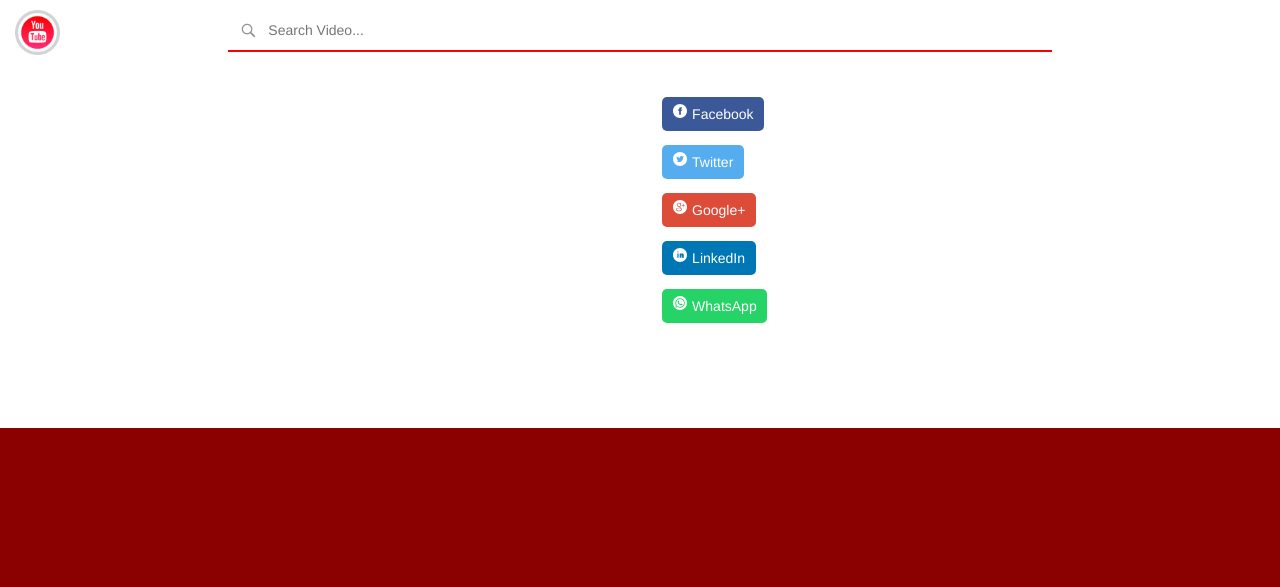
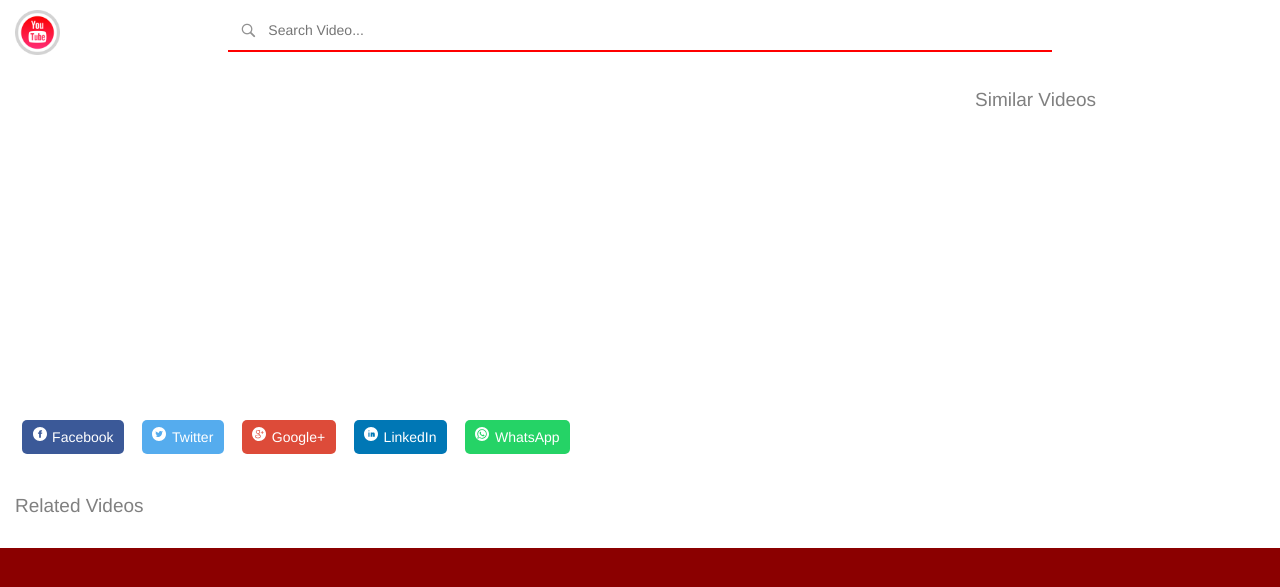
Before and after one commit to YtQck/ytqck.github.io, a Jekyll site: the page built from index.html, in a window 1280 px wide. Shown: the top 587 px of the page. Built offline with Jekyll 4.4.1, drawn with Linux system fonts in a browser that asks for light colours; Markdown is read by kramdown in place of the engine named in the settings.

Commit message:
related videos add, title change remove, app icon add, share buttons pos change, speed decrease

```diff
--- a/_includes/player.html
+++ b/_includes/player.html
@@ -3,12 +3,6 @@
     <div class="col-md-6">
       <div class="embed-responsive embed-responsive-16by9" id="YTPlayer">
       </div>
-    </div>
-    <div class="col-md-2">
-      <div id="title"></div>
-      <div id="channel"></div>
-      <div id="viewCount"></div>
-      <div id="likeCount"></div>
       <div id="share">
         <!-- Sharingbutton Facebook -->
         <a class="resp-sharing-button__link" href=" " target="_blank" aria-label="Facebook" id="facebook">
@@ -41,10 +35,17 @@
           <div class="resp-sharing-button resp-sharing-button--whatsapp resp-sharing-button--medium"><div aria-hidden="true" class="resp-sharing-button__icon resp-sharing-button__icon--solidcircle">
             <svg xmlns="http://www.w3.org/2000/svg" height="24" width="24" viewBox="0 0 24 24"><path d="m12 0c-6.6 0-12 5.4-12 12s5.4 12 12 12 12-5.4 12-12-5.4-12-12-12zm0 3.8c2.2 0 4.2 0.9 5.7 2.4 1.6 1.5 2.4 3.6 2.5 5.7 0 4.5-3.6 8.1-8.1 8.1-1.4 0-2.7-0.4-3.9-1l-4.4 1.1 1.2-4.2c-0.8-1.2-1.1-2.6-1.1-4 0-4.5 3.6-8.1 8.1-8.1zm0.1 1.5c-3.7 0-6.7 3-6.7 6.7 0 1.3 0.3 2.5 1 3.6l0.1 0.3-0.7 2.4 2.5-0.7 0.3 0.099c1 0.7 2.2 1 3.4 1 3.7 0 6.8-3 6.9-6.6 0-1.8-0.7-3.5-2-4.8s-3-2-4.8-2zm-3 2.9h0.4c0.2 0 0.4-0.099 0.5 0.3s0.5 1.5 0.6 1.7 0.1 0.2 0 0.3-0.1 0.2-0.2 0.3l-0.3 0.3c-0.1 0.1-0.2 0.2-0.1 0.4 0.2 0.2 0.6 0.9 1.2 1.4 0.7 0.7 1.4 0.9 1.6 1 0.2 0 0.3 0.001 0.4-0.099s0.5-0.6 0.6-0.8c0.2-0.2 0.3-0.2 0.5-0.1l1.4 0.7c0.2 0.1 0.3 0.2 0.5 0.3 0 0.1 0.1 0.5-0.099 1s-1 0.9-1.4 1c-0.3 0-0.8 0.001-1.3-0.099-0.3-0.1-0.7-0.2-1.2-0.4-2.1-0.9-3.4-3-3.5-3.1s-0.8-1.1-0.8-2.1c0-1 0.5-1.5 0.7-1.7s0.4-0.3 0.5-0.3z"/></svg></div>WhatsApp</div>
         </a>
-
       </div>
     </div>
-    <div class="col-md-4">
+    <div class="col-md-3">
+      <div id="title"></div>
+      <div id="channel"></div>
+      <div id="viewCount"></div>
+      <div id="likeCount"></div>
+
+    </div>
+    <div class="col-md-3">
+      <h3 class="head">Similar Videos<h3>
       <div class="row">
         <div class="col-md-6 col-xs-6">
           <div id="secVid"></div>
--- /dev/null
+++ b/_includes/related.html
@@ -0,0 +1,10 @@
+<div class="container-fluid">
+  <h3 class="head">Related Videos<h3>
+  <div id="related" class="row">
+    <div id="related0" class="col-md-2 rel"></div>
+    <div id="related1" class="col-md-2 rel"></div>
+    <div id="related2" class="col-md-2 rel"></div>
+    <div id="related3" class="col-md-2 rel"></div>
+    <div class="col-md-4"></div>
+  </div>
+</div>
--- a/_includes/top.html
+++ b/_includes/top.html
@@ -1,7 +1,7 @@
 <nav class="container-fluid">
   <div class="row">
     <div class="col-md-2 col-xs-2 mainLogo">
-      <img src="main.png" align="center" alt="logo" class="responsive-img logo" width="45px" height="45px" class="mainLogo"/>
+      <img src="main.png" align="center" alt="logo" class="responsive-img logo" width="45px" height="45px" class="mainLogo" autocomplete="off" />
     </div>
     <div class="col-md-8 col-xs-10 serachForm">
       <input type="text" name="search" onKeyPress="video(document.getElementById('query').value)" onKeyUp="video(document.getElementById('query').value)" placeholder="Search Video..." class="query" id="query" list="items">
--- a/_layouts/default.html
+++ b/_layouts/default.html
@@ -3,8 +3,8 @@
   <head>
     <title>YtQck - YouTube Search Engine</title>
     <meta content="1 days" name="revisit-after">
- 	  <meta content="YouTube quick play with almost nil clicks and a better speed - not loading most of the shits and dumbs like ads." name="description">
- 	  <meta content="yt mini player, yt, mini, player, mini player, youtube mini, youtube mini player, youtube fast player, fast, adfree, youtube adfree, faster youtube, youtube, Dhruv Jain, DhruvJain, YouTube, Dhruv YouTube, YT, YouTube Fast Play, midhruvjaink yt, midhruvjaink youtube, youtube instant, ytinstant, Dhruv, midhruvjaink, Mukesh Jain, DatorLab, GitHub, StackOverFlow, Quora, dj, Dhruva Jain, ZeroPennyMovies, JECRC, Jaipur, India, JECRC College, Jaipur Engineering College and Research Center, RTDEEE," name="keywords">
+ 	  <meta content="YouTube Search Engine - quick play with almost nil clicks and a better speed - not loading most of the shits and dumbs like ads." name="description">
+ 	  <meta content="yt mini player, youtube search engine, search, engine, search engine, yt, mini, player, mini player, youtube mini, youtube mini player, youtube fast player, fast, adfree, youtube adfree, faster youtube, youtube, Dhruv Jain, DhruvJain, YouTube, Dhruv YouTube, YT, YouTube Fast Play, midhruvjaink yt, midhruvjaink youtube, youtube instant, ytinstant, Dhruv, midhruvjaink, Mukesh Jain, DatorLab, GitHub, StackOverFlow, Quora, dj, Dhruva Jain, ZeroPennyMovies, JECRC, Jaipur, India, JECRC College, Jaipur Engineering College and Research Center, RTDEEE," name="keywords">
  	  <meta name="google-site-verification" content="2txplprlPooZHfqxK-K6EismZ3svcuBWOjq9y4D8HXQ" />
  	  <link href='fav.png' rel='icon' type='image/x-icon'/>
     <meta name="viewport" content="width=device-width, initial-scale=1, maximum-scale=1, user-scalable=no">
@@ -20,11 +20,11 @@
     <link href="https://fonts.googleapis.com/icon?family=Material+Icons"
       rel="stylesheet">
   </head>
-
   <body>
     {% include top.html %}
     {% include player.html %}
+    {% include related.html %}
     {{content}}
-  <script type="text/javascript" src="scripts/index.js"></script>
+  	<script type="text/javascript" src="scripts/index.js"></script>
   </body>
 </html>
--- a/css/main.css
+++ b/css/main.css
@@ -52,6 +52,7 @@
 }
 .titleX{
   color: red;
+  font-size: 14px;
 }
 .linkTitleSim{
   text-decoration: none;
@@ -70,6 +71,9 @@
   text-decoration: none;
   color: #fff;
   margin: 0.5em
+}
+.resp-sharing-button__link:hover{
+  color: white;
 }
 
 .resp-sharing-button {
@@ -251,3 +255,19 @@
   background-color: #1DA851;
   border-color: #1DA851;
 }
+a:hover{
+  text-decoration: none;
+}
+
+/*related sec*/
+.titleR{
+  color: red;
+  font-size: 14px;
+}
+img.thumb{
+  padding: 10px;
+}
+.head{
+  color: grey;
+  font-size: 19px;
+}
--- a/scripts/index.js
+++ b/scripts/index.js
@@ -11,7 +11,7 @@
     getEl('YTPlayer', '<iframe id="ytplayer" type="text/html" src="https://www.youtube.com/embed/'+id+'?autoplay=1&color=white&showinfo=0&rel=0" allowfullscreen frameborder="0" class="embed-responsive-item"></iframe>');
   }
   function vdImage(no){
-    return '<a href="watch.html?'+no+'"><img class="responsive-img" width="100%" src="https://i.ytimg.com/vi/'+no+'/default.jpg" /></a>';
+    return '<a href="watch.html?'+no+'"><img class="responsive-img" width="120px" src="https://i.ytimg.com/vi/'+no+'/default.jpg" /></a>';
   }
 
   xhr.onreadystatechange = function() {
@@ -29,7 +29,6 @@
         var thVid = rss.items[2].id.videoId;
         var frthVid = rss.items[3].id.videoId;
         var fifthVid = rss.items[4].id.videoId;
-        //getEl('simHead', 'Similar Video Results');
         getEl('secVid', vdImage(secVid));
         getEl('thVid', vdImage(thVid));
         getEl('frthVid', vdImage(frthVid));
@@ -38,6 +37,7 @@
         similar(thVid, 'thVid');
         similar(frthVid, 'frthVid');
         similar(fifthVid, 'fifthVid');
+        related(videoId);
       } else {
           alert("Request unsuccessful");
       }
@@ -57,18 +57,15 @@
           var rss = JSON.parse(hell.responseText);
           var title = rss.items[0].snippet.title;
           var description = rss.items[0].snippet.description;
-          og('title', title);
-          //document.getElementById('ogTitle') = (title);
           document.getElementById('title').innerHTML = title;
           var channel = rss.items[0].snippet.channelTitle;
           document.getElementById('channel').innerHTML = channel;
           var url = "https://ytqck.github.io/watch.html?"+videoId;
           document.getElementById('facebook').href = ('https://www.facebook.com/dialog/feed?%20app_id=758134654325447&%20link='+url+'&%20picture=https://i.ytimg.com/vi/'+videoId+'/default.jpg&%20name='+title+'&%20caption=YtQck&%20description='+description);
-          //document.getElementById('facebook').href = ('https://facebook.com/sharer/sharer.php?u='+url+'&p[title]='+title);
-          document.getElementById('twitter').href = ('https://twitter.com/intent/tweet?text=🎵%20Listen%20to%20'+title+'%20on%20&hashtags=YtQck&url='+url+'&via=midhruvjaink');
+          document.getElementById('twitter').href = ('https://twitter.com/intent/tweet?text=🎞%20Watch%20'+title+'%20on%20&hashtags=YtQck&url='+url+'&via=midhruvjaink');
           document.getElementById('plus').href = ('https://plus.google.com/share?url='+url);
           document.getElementById('linkedin').href = ('https://www.linkedin.com/shareArticle?mini=true&url='+url+'&title='+title+'&summary='+description+'&source=https://ytqck.github.io');
-          document.getElementById('whatsapp').href = ('whatsapp://send?text=🎵%20Listen%20to%20'+title+'%20on%20YtQck.%20Click%20'+url);
+          document.getElementById('whatsapp').href = ('whatsapp://send?text=🎞%20Watch%20'+title+'%20on%20YtQck.%20Click%20'+url);
           url += '&quote='+title;
         } else {
           alert("Request unsuccessful");
@@ -108,7 +105,6 @@
         if((status >= 200 && status < 300) || status === 304){
           var rss = JSON.parse(hell.responseText);
           var title = rss.items[0].snippet.title;
-          document.title = (title);
           id = id + 'De';
           document.getElementById(id).innerHTML = ('<a href="watch.html?'+videoId+'" class="linkTitleSim">'+title+'</a>');
         } else {
@@ -118,15 +114,27 @@
     };
     hell.send(null);
   }
-  function og(n, val) {
-   var metas = document.getElementsByTagName('meta');
-   n = 'og:'+n;
-   var con;
-   for (var i=0; i<metas.length; i++) {
-      if (metas[i].getAttribute("name") == n) {
-         con = metas[i].getAttribute("content");
-         con = val;
-      }
-   }
-    return "";
-}
+
+  function related(videoId){
+    var xhr = new XMLHttpRequest;
+    var url = "https://www.googleapis.com/youtube/v3/search?part=snippet&relatedToVideoId="+videoId+"&type=video&key=AIzaSyDf-TCgD54NNSlg_PbqeJyhXWhn0B4WBzw";
+    xhr.open("GET", url, true);
+    xhr.onreadystatechange = function() {
+      if(xhr.readyState === 4){
+        var status = xhr.status;
+        if((status>=200 && status <300)||status ===304){
+          var rss = JSON.parse(xhr.responseText);
+          var id, i=0, title, tag;
+          for (i; i<5; i++) {
+            id = rss.items[i].id.videoId;
+            title = rss.items[i].snippet.title;
+            tag = "related"+i;
+            document.getElementById(tag).innerHTML = ('<a href="watch.html?'+id+'"><img class="responsive-img thumb" width="180px" src="https://i.ytimg.com/vi/'+id+'/default.jpg" /><div class="titleR">'+title+'</div></a>');
+          }
+          } else {
+            alert("Request");
+          }
+        }
+      };
+      xhr.send(null);
+    }
```
Also changed, not shown: README.md, images/icon.png (added).
